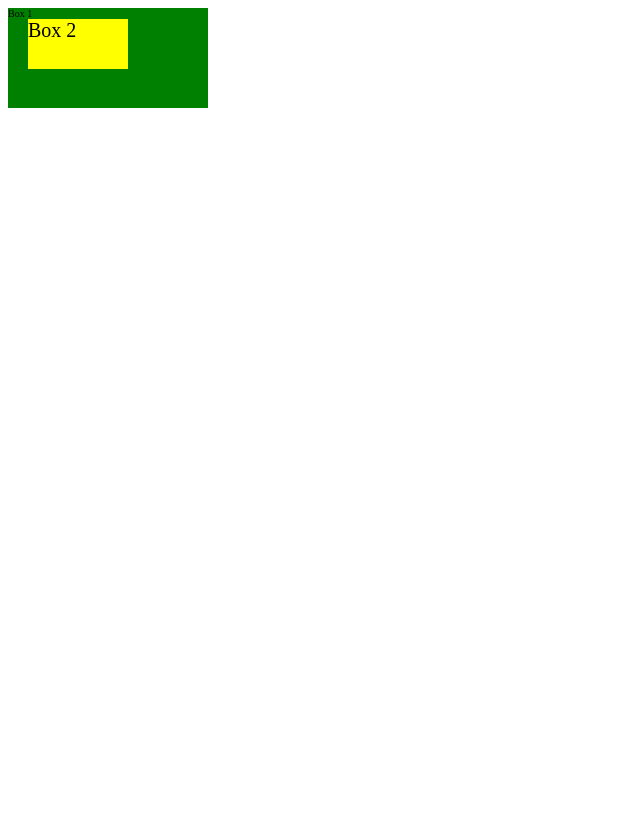
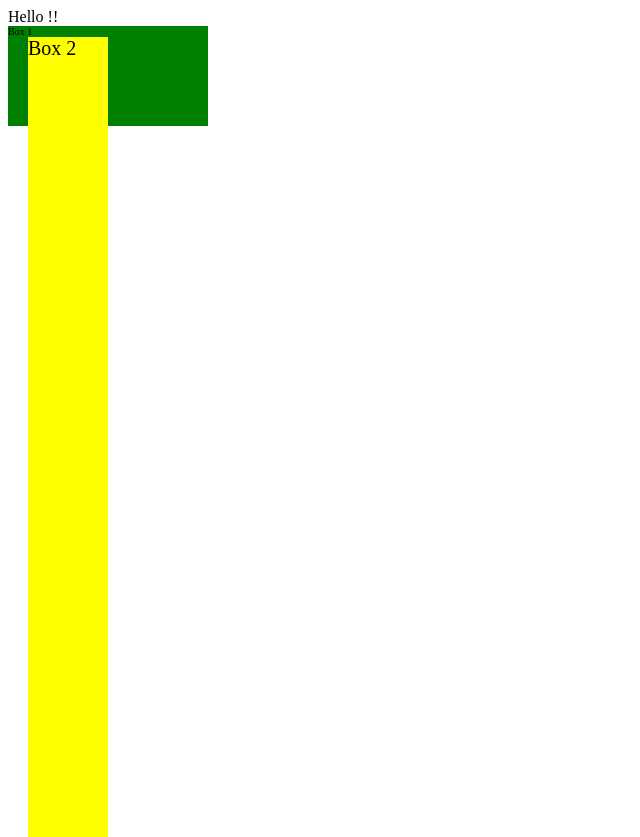
Before and after one commit to CodeWithMihran/Learning-Beginner-HTML-CSS, a plain HTML site: page index.html in a window 1280 px wide. Shown: the whole page, without its empty margins (0-640 px from the left). Before the commit the page ends 800 px from the top, so only its background shows below. Drawn offline with Linux system fonts and the light colour scheme.

Commit message:
Learning Basics of CSS and More Relative Units

```diff
--- a/index.html
+++ b/index.html
@@ -7,6 +7,7 @@
     <link rel="stylesheet" href="style.css">
 </head>
 <body>
+    Hello !!
     <div id="box1">
         Box 1
         <div id="box2">Box 2</div>
--- a/style.css
+++ b/style.css
@@ -6,10 +6,12 @@
 }
 
 #box2{
-    height: 50px;
+    /* height: 50px; */
     width: 30%;
     background-color: yellow;
     margin-left: 10%;
     font-size: 2em;
-    width: 5em;
+    /* width: 5em; */
+    width: 5rem;
+    height: 100vh;
 }
```
